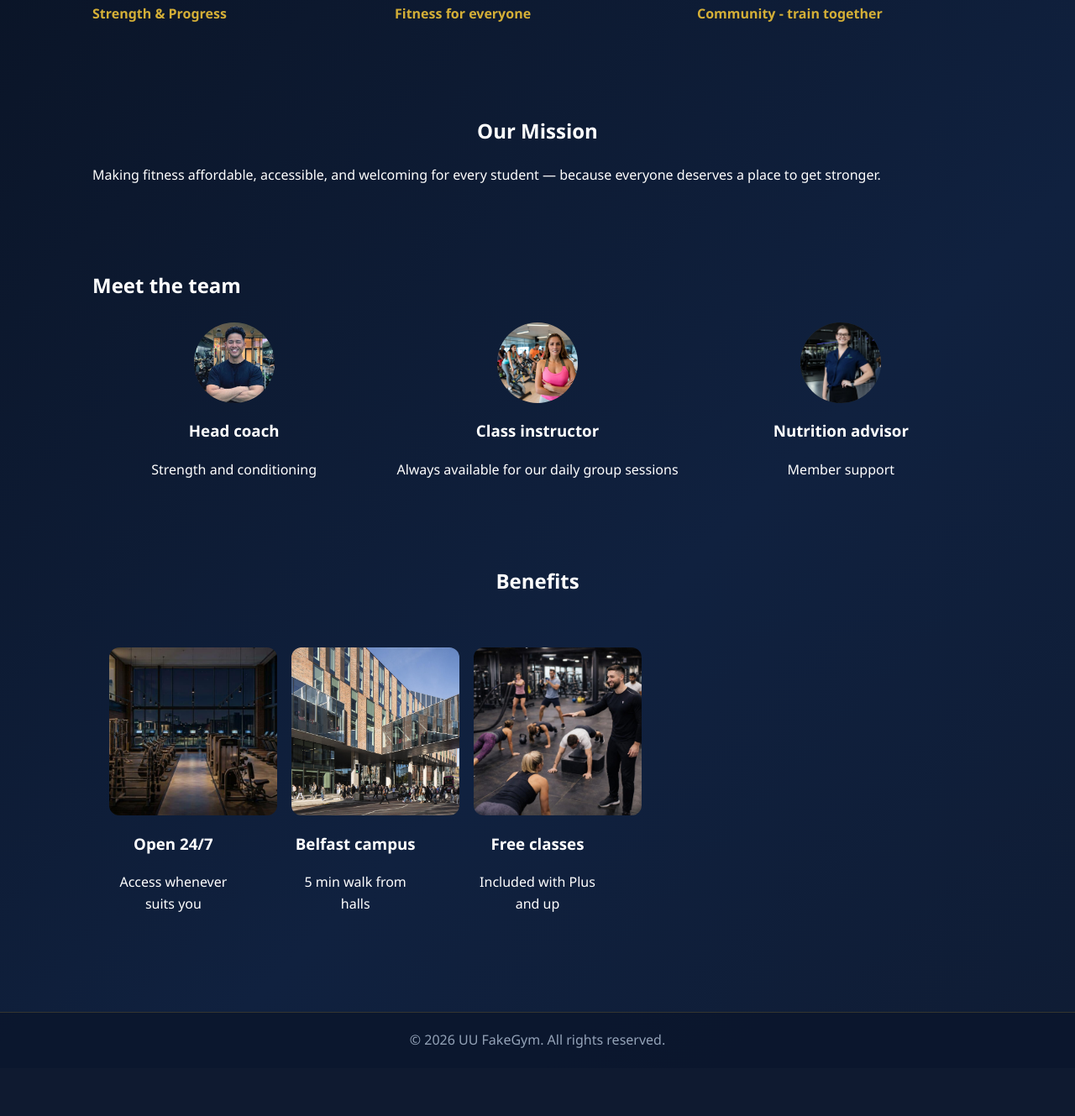
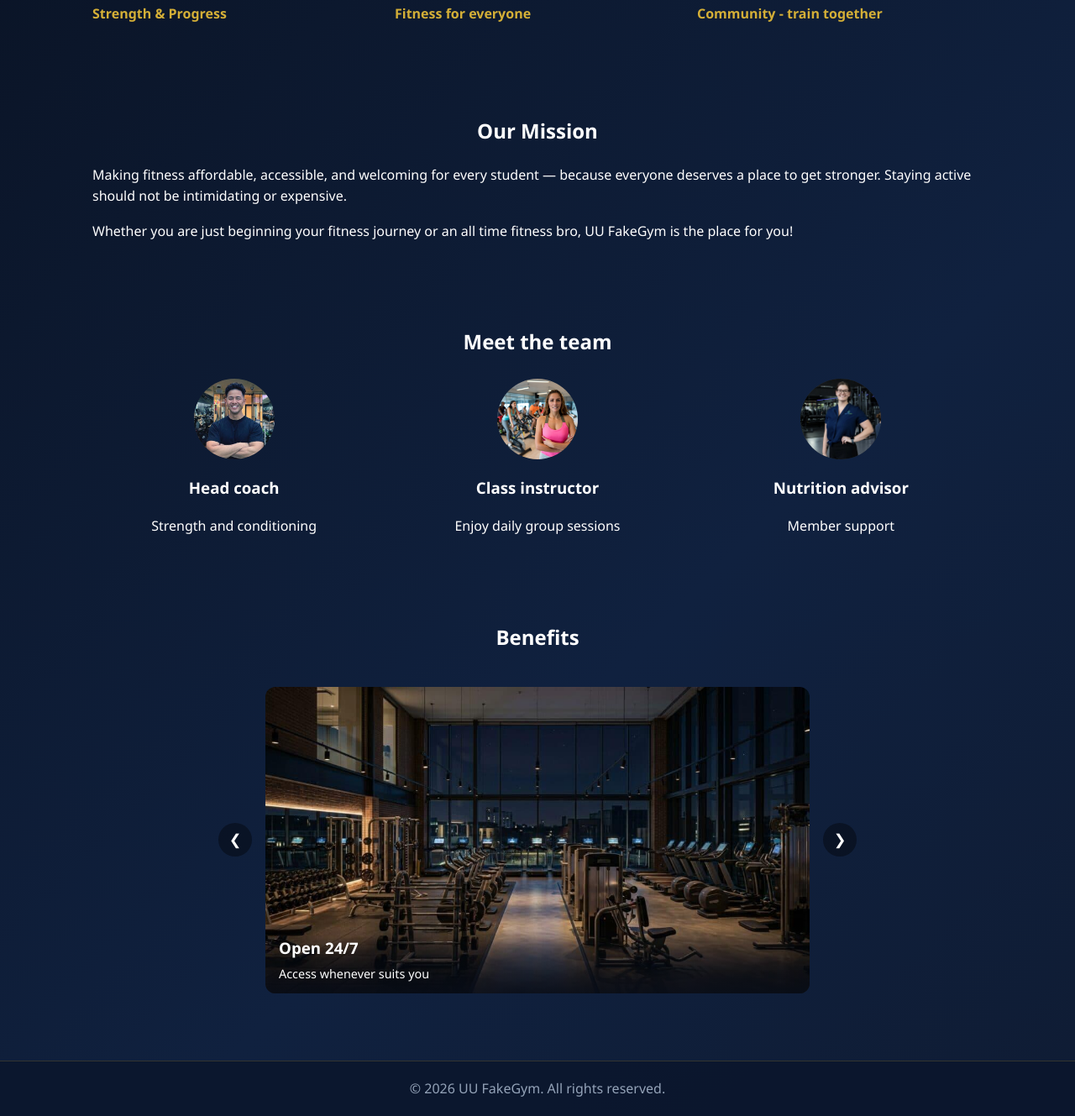
Before and after one commit to FilipTSC/uuproject, a Flask app: page /about in a window 1280 px wide. Shown: the part 978-2307 px from the top of the page at 84% size. Before the commit the page ends 2226 px from the top, so only its background shows below. Run offline with Flask 2, Linux system fonts and the light colour scheme.

Commit message:
WIP: carousel work on about page

```diff
--- a/static/css/about.css
+++ b/static/css/about.css
@@ -93,6 +93,10 @@
   padding: 2rem 1.25rem;
 }
 
+.about-team h2 {
+  text-align: center;
+}
+
 .about-team .team-grid {
   display: grid;
   grid-template-columns: repeat(auto-fit, minmax(200px, 1fr));
@@ -134,16 +138,78 @@
   margin-bottom: 1rem;
 }
 
-.about-info .info-card {
-  padding: 1.25rem;
-  text-align: center;
+.about-info .carousel {
+  grid-column: 1 / -1;
+  display: flex;
+  align-items: center;
+  justify-content: center;
+  gap: 1rem;
+  width: 100%;
+  max-width: 760px;
+  margin: 0 auto;
 }
 
-.about-info .info-card img {
-  width: 200px;
-  height: 200px;
+.about-info .carousel-track {
+  position: relative;
+  width: 100%;
+  max-width: 700px;
+  aspect-ratio: 16 / 9;
+}
+
+.about-info .carousel-slide {
+  display: none;
+  position: absolute;
+  inset: 0;
+}
+
+.about-info .carousel-slide.is-active {
+  display: block;
+}
+
+.about-info .carousel-slide img {
+  width: 100%;
+  height: 100%;
   object-fit: cover;
   border-radius: 12px;
-  margin: 0 auto 0.75rem;
   display: block;
 }
+
+/* Caption overlaps the bottom of the image as a translucent banner instead of sitting below it */
+.about-info .carousel-caption {
+  position: absolute;
+  left: 0;
+  right: 0;
+  bottom: 0;
+  padding: 0.75rem 1rem;
+  background: linear-gradient(to top, rgba(7, 13, 25, 0.85), rgba(7, 13, 25, 0));
+  border-radius: 0 0 12px 12px;
+  text-align: left;
+}
+
+.about-info .carousel-caption h3 {
+  margin: 0 0 0.25rem;
+  color: #fff;
+}
+
+.about-info .carousel-caption p {
+  margin: 0;
+  color: #fff;
+  font-size: 0.9rem;
+}
+
+.about-info .carousel-arrow {
+  flex-shrink: 0;
+  width: 2.5rem;
+  height: 2.5rem;
+  border: none;
+  border-radius: 50%;
+  background: rgba(7, 13, 25, 0.65);
+  color: #fff;
+  font-size: 1.1rem;
+  line-height: 1;
+  cursor: pointer;
+}
+
+.about-info .carousel-arrow:hover {
+  background: rgba(7, 13, 25, 0.85);
+}
--- /dev/null
+++ b/static/javascript/about.js
@@ -0,0 +1,19 @@
+document.addEventListener('DOMContentLoaded', () => {
+    const carousel = document.getElementById('benefits-carousel');
+    if (!carousel) return;
+
+    const slides = carousel.querySelectorAll('.carousel-slide');
+    const prevButton = carousel.querySelector('.carousel-arrow-prev');
+    const nextButton = carousel.querySelector('.carousel-arrow-next');
+
+    let currentIndex = 0;
+
+    function showSlide(index) {
+        slides[currentIndex].classList.remove('is-active');
+        currentIndex = (index + slides.length) % slides.length;
+        slides[currentIndex].classList.add('is-active');
+    }
+
+    prevButton.addEventListener('click', () => showSlide(currentIndex - 1));
+    nextButton.addEventListener('click', () => showSlide(currentIndex + 1));
+});
--- a/templates/about.html
+++ b/templates/about.html
@@ -52,7 +52,11 @@
 <section class="about-mission" aria-labelledby="mission-heading">
     <h2 id="mission-heading">Our Mission</h2>
     <p>
-        Making fitness affordable, accessible, and welcoming for every student — because everyone deserves a place to get stronger.
+        Making fitness affordable, accessible, and welcoming for every student — because everyone deserves a place to get stronger. Staying active should not be intimidating or expensive.
+    </p>
+    <p>
+        Whether you are just beginning your fitness journey or an all time fitness bro, UU FakeGym is the place for you!
+
     </p>
 </section>
 
@@ -73,7 +77,7 @@
                 <img src="{{ url_for('static', filename='Images/fitness_instructor.jpeg') }}" alt="Class instructor leading a group fitness session">
             </div>
             <h3>Class instructor</h3>
-            <p>Always available for our daily group sessions</p>
+            <p>Enjoy daily group sessions</p>
         </div>
 
         <div class="team-card">
@@ -89,21 +93,37 @@
 
 <section class="about-info">
     <h2> Benefits </h2>
-    <div class="info-card">
+    <div class="carousel" id="benefits-carousel">
+        <button type="button" class="carousel-arrow carousel-arrow-prev" aria-label="Previous benefit">&#10094;</button>
+        <div class="carousel-track">
+            <div class="carousel-slide is-active">
                 <img src="{{ url_for('static', filename='Images/open_247.jpeg') }}" alt="Gym floor lit up and ready for members at any hour">
+                <div class="carousel-caption">
                     <h3>Open 24/7</h3>
                     <p>Access whenever suits you</p>
                 </div>
-    <div class="info-card">
+            </div>
+            <div class="carousel-slide">
                 <img src="{{ url_for('static', filename='Images/belfast_campus.jpeg') }}" alt="View of the Belfast campus near the gym">
-        <h3>Belfast campus</h3>
-        <p>5 min walk from halls</p>
+                <div class="carousel-caption">
+                    <h3>Belfast Campus</h3>
+                    <p>Only a 5 minute walk from the Belfast campus</p>
                 </div>
-    <div class="info-card">
+            </div>
+            <div class="carousel-slide">
                 <img src="{{ url_for('static', filename='Images/free_classes.jpeg') }}" alt="Members taking part in a free group fitness class">
+                <div class="carousel-caption">
                     <h3>Free classes</h3>
-        <p>Included with Plus and up</p>
+                    <p>Included with all memberships</p>
+                </div>
+            </div>
+        </div>
+        <button type="button" class="carousel-arrow carousel-arrow-next" aria-label="Next benefit">&#10095;</button>
     </div>
 </section>
 
 {% endblock %}
+
+{% block page_scripts %}
+<script src="{{ url_for('static', filename='javascript/about.js') }}"></script>
+{% endblock %}
```
Lines whose indentation alone changed are shown as unchanged.
